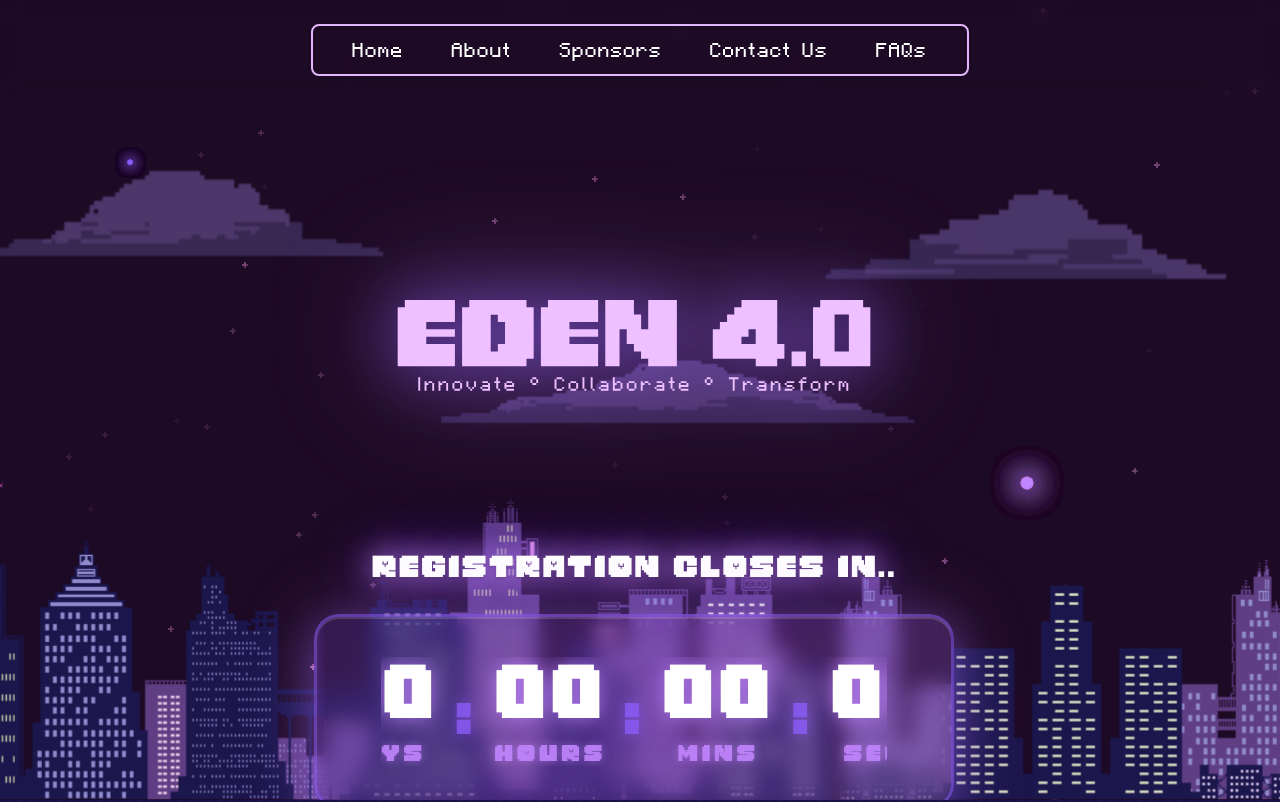
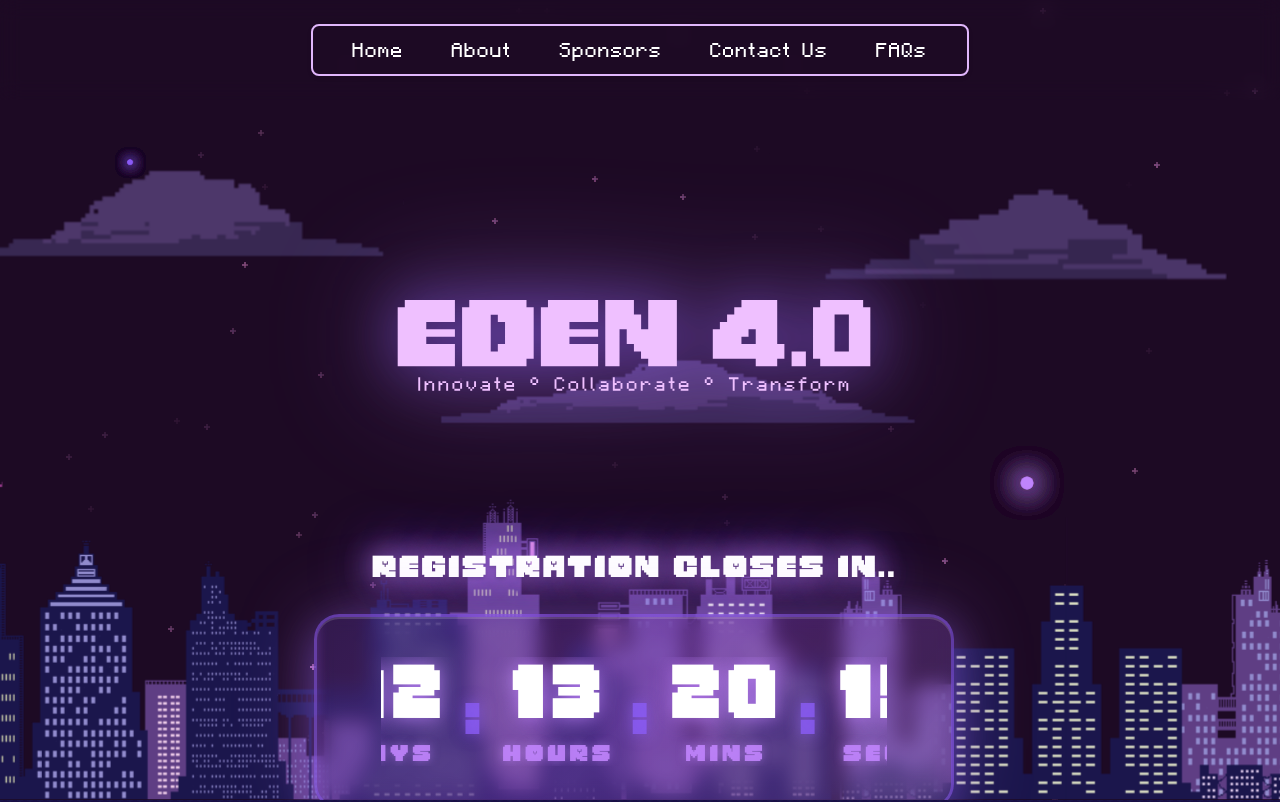
Before and after one commit to SHIBINSHA02/EDEN, a React (Vite) app: page / in a window 1280 px wide. Shown: the top 802 px of the page. Built offline with nearby package versions, Linux system fonts and the light colour scheme.

Commit message:
Update Home.jsx

```diff
--- a/src/Components/Home/Home.jsx
+++ b/src/Components/Home/Home.jsx
@@ -9,7 +9,7 @@ export const Home = ({ heroData }) => {
   const titleRef = useRef(null);
 
   // Define the target date for the countdown
-  const targetDate = new Date("2025-06-15T18:31:00Z");//time 24:00  15th june
+  const targetDate = new Date("2025-06-18T18:31:00Z");//time 24:00  15th june
 
   // Title animation
   useEffect(() => {
```
